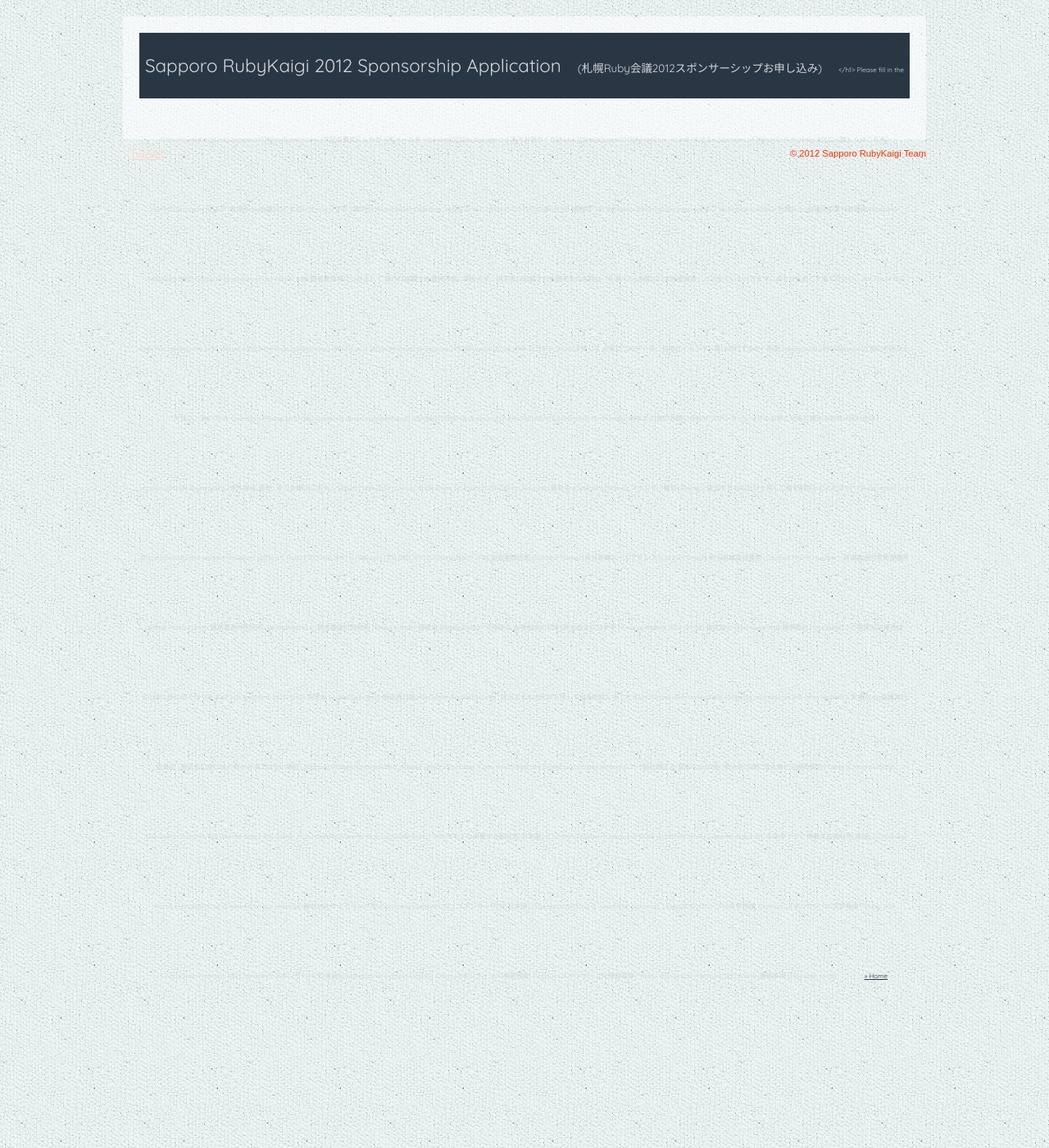
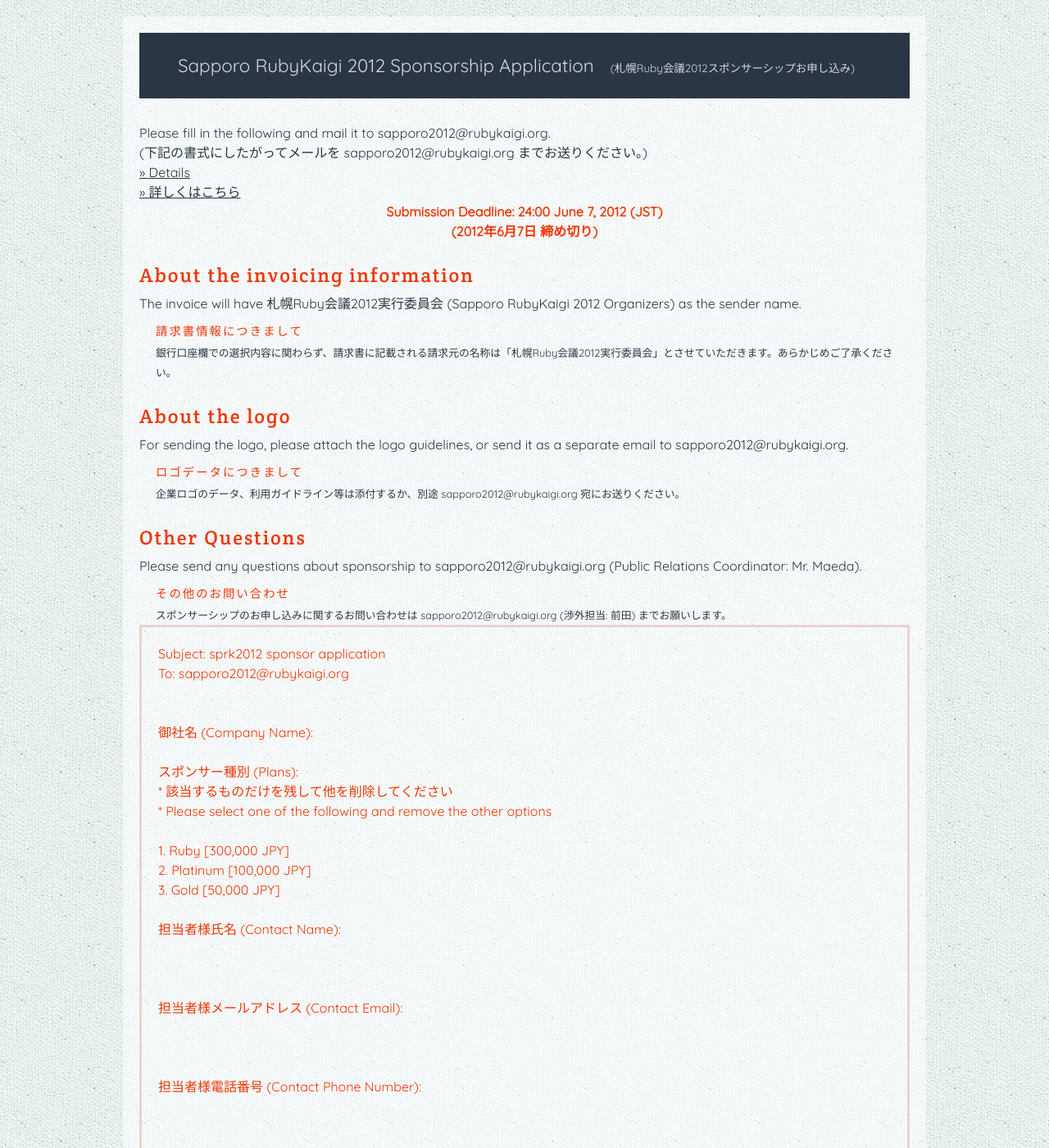
Before and after one commit to ruby-sapporo/sapporo.rubykaigi.org, a Jekyll site: the page built from 2012/call-for-sponsors.md, in a window 1280 px wide and 1400 px high. Shown: the whole window at 82% size. Built offline with Jekyll 4.4.1, drawn with Linux system fonts in a browser that asks for light colours; Markdown is read by kramdown in place of the engine named in the settings; comment, search, counter and statistics services are not loaded; some of the changed text lies outside the part shown.

Commit message:
use markdown markup

```diff
--- a/2012/call-for-sponsors.md
+++ b/2012/call-for-sponsors.md
@@ -3,7 +3,7 @@
 title: Call for Sponsors (札幌Ruby会議2012スポンサーシップお申し込み)
 ---
 
-<h1>Sapporo RubyKaigi 2012 Sponsorship Application<span>(札幌Ruby会議2012スポンサーシップお申し込み)<span></h1>
+#Sapporo RubyKaigi 2012 Sponsorship Application<span>(札幌Ruby会議2012スポンサーシップお申し込み)<span>
 
 Please fill in the following and mail it to sapporo2012@rubykaigi.org.
 
```
